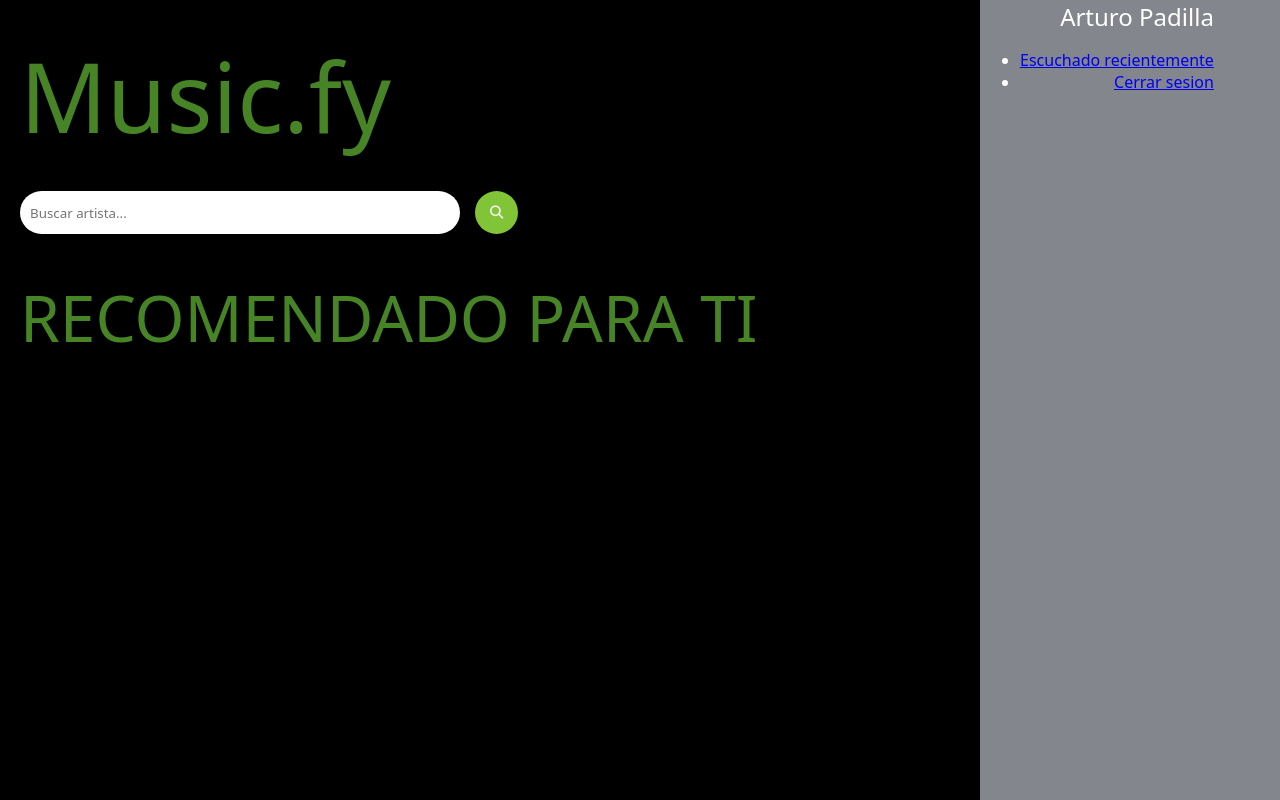
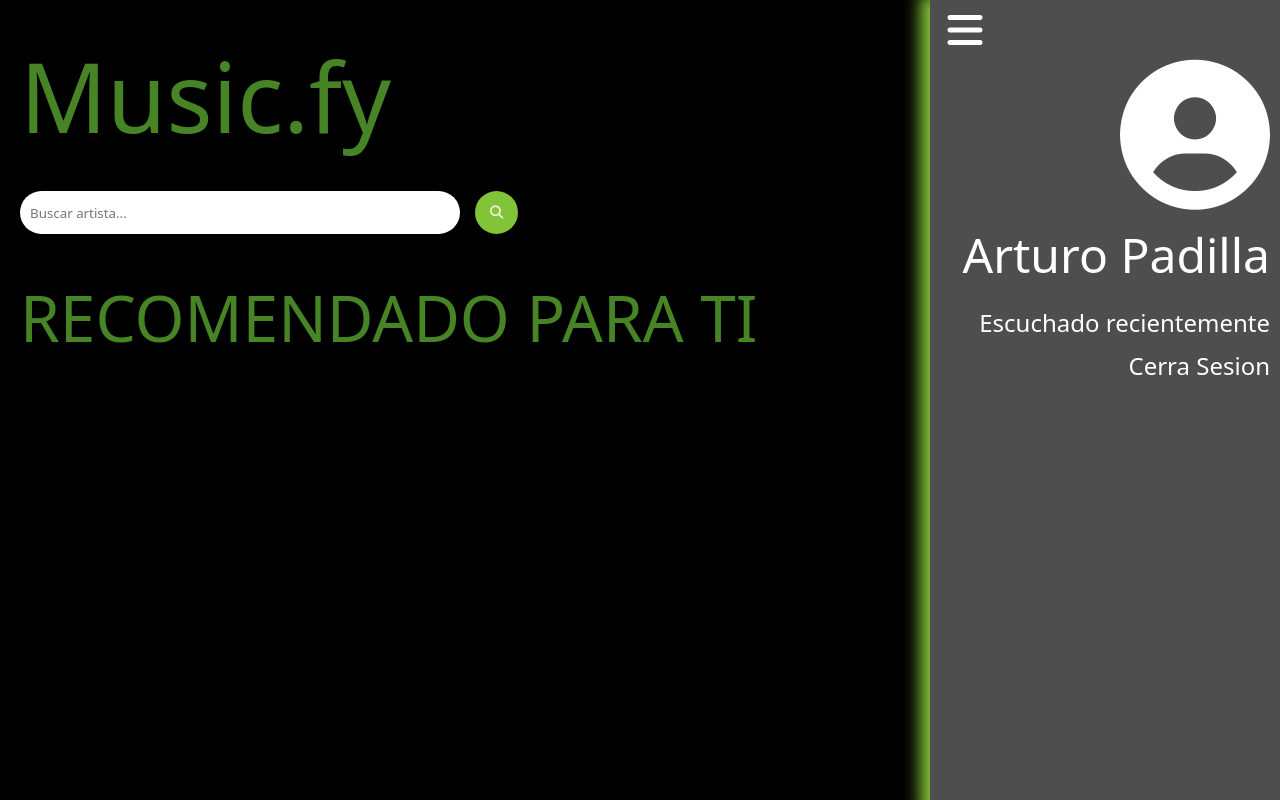
Before and after one commit to Scipear/Music.fy, a React (Vite) app: page /mainPage in a window 1280 px wide. Built offline with nearby package versions, Linux system fonts and the light colour scheme; a web font is replaced by a local one.

Commit message:
acomodo de barra 1

```diff
--- a/src/components/Sidebar.jsx
+++ b/src/components/Sidebar.jsx
@@ -1,21 +1,16 @@
 import React from "react";
-import { Link } from "react-router-dom";
 import "../views/styles/Sidebar-style.css"
 
 const Sidebar = ({date}) => {
     return(
 
         <div className="sidebar-barra-container">
+            <div className="icon">
+                <i class="fa-solid fa-bars"></i>
+            </div>
+            <i class="fa-solid fa-circle-user"></i>
         <h2>{date}</h2>
-            <ul>
-                <li>
-                    <Link to="">Escuchado recientemente</Link>
-                </li>
 
-                <li>
-                    <Link to="">Cerrar sesion</Link>
-                </li>
-            </ul>
         </div>
 
     )
--- a/src/views/MainPage.jsx
+++ b/src/views/MainPage.jsx
@@ -11,6 +11,15 @@ const MainPage = () => {
             <div className="sidebar">
                 <div className="sidebar-container">
                     <Sidebar date='Arturo Padilla'/>
+                        <ul>
+                            <li>
+                                <a href="">Escuchado recientemente</a>
+                            </li>
+
+                            <li>
+                                <a href="">Cerra Sesion</a>
+                            </li>
+                        </ul>
                 </div>
             </div>
 
--- a/src/views/styles/Sidebar-style.css
+++ b/src/views/styles/Sidebar-style.css
@@ -2,25 +2,66 @@
 .sidebar{
     position: fixed;
     right: 0;
-    transform: translateY(-50);
 }
 
 .sidebar-container{
-    text-align: right;
-    display: flex;
     color: #ffffff;
-    width: 300px;
+    width: 350px;
     height: 100vh;
-    background-color: rgb(131, 134, 141);
+    background-color:rgb(78, 78, 78);
+
+
+    transition: .5s;
+    box-shadow: 0 5px 15px 10px rgb(130, 196, 56);
+}
+/* rgb(78, 78, 78); */
+
+.sidebar-barra-container i{
+    position: fixed;
+    right: 10px;
+    padding-top: 10px;
+    font-size: 150px;
+}
+
+.sidebar-barra-container .icon i{
+    position: fixed;
+    right: 140px;
+    padding-top: 10px;
+    font-size: 40px;
+}
+
+
+.sidebar-container h2{
+    position: fixed;
+    right: 10px;
+    padding-top: 172px;
+    padding-left: 130px;
+    font-size: 48px;
+}
+
+.sidebar-container ul{
+    position: fixed;
+    padding-top: 230px;
+    color: #772222;
+    right: 10px;
 
 }
 
-.sidebar-container h2{
+.sidebar-container li{
+    padding-top: 10px;
+    overflow: hidden;
     text-align: right;
-
 }
 
-.sidebar-container Link{
-    padding: 0px 0px 0px  0px;
-     color: #772222;
+
+.sidebar-container ul li a{
+        text-decoration: none;
+        color: #ffffff;
+        font-size: 24px;
 }
+
+.sidebar-barra-container .icon i{
+    position: relative;
+    display: block;
+    min-width: 10px;
+}
```
